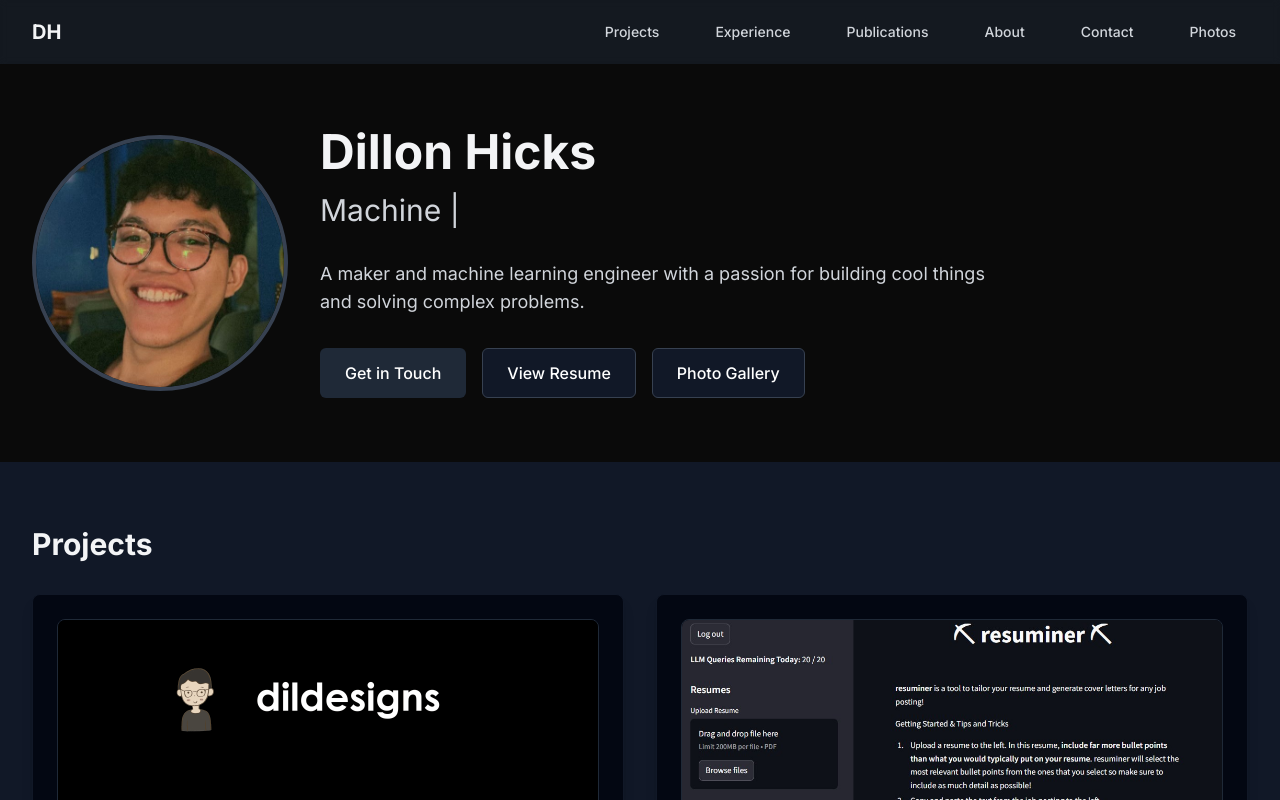
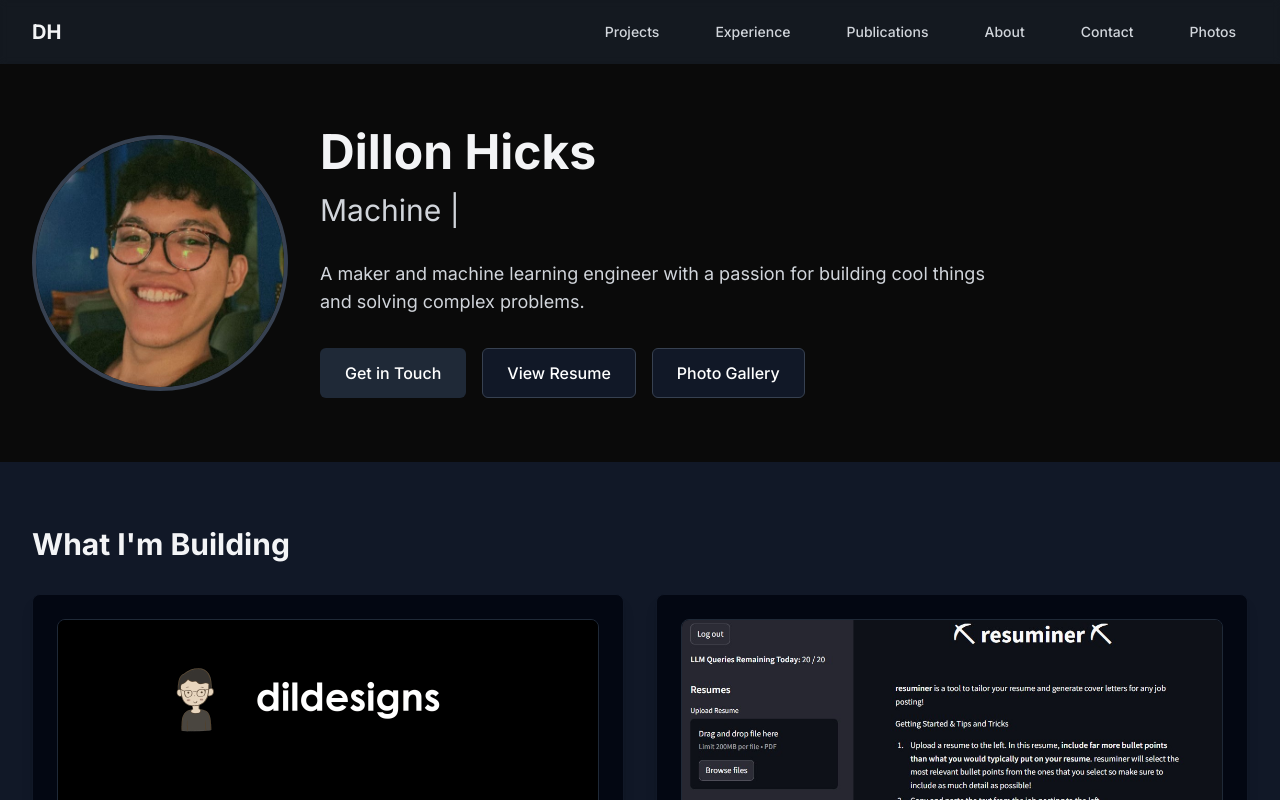
Before and after one commit to dillhicks/dillhicks.github.io, a Next.js app: page / in a window 1280 px wide. Shown: the top 800 px of the page. Built offline with nearby package versions, Linux system fonts and the light colour scheme.

Commit message:
Update text

```diff
--- a/src/app/metadata.ts
+++ b/src/app/metadata.ts
@@ -2,7 +2,7 @@ import { Metadata } from 'next'
 
 export const metadata: Metadata = {
   title: 'Dillon Hicks',
-  description: 'Personal website of Dillon Hicks - Software Engineer and Researcher',
+  description: 'Personal website of Dillon Hicks - Machine Learning Engineer and Maker',
   icons: {
     icon: [
       { url: '/favicon.ico' },
--- a/src/app/page.tsx
+++ b/src/app/page.tsx
@@ -114,7 +114,7 @@ export default function Home() {
       <AnimatedSection>
         <section id="projects" className="py-16 px-4 sm:px-6 lg:px-8 section-bg">
           <div className="max-w-7xl mx-auto">
-            <h2 className="text-3xl font-bold text-gray-100 mb-8">Projects</h2>
+            <h2 className="text-3xl font-bold text-gray-100 mb-8">What I'm Building</h2>
             <div className="grid grid-cols-1 md:grid-cols-2 gap-8">
               {projects.map((project, index) => (
                 <ProjectCard key={index} {...project} />
```
